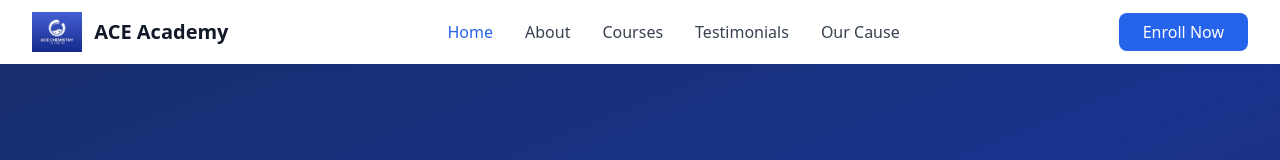
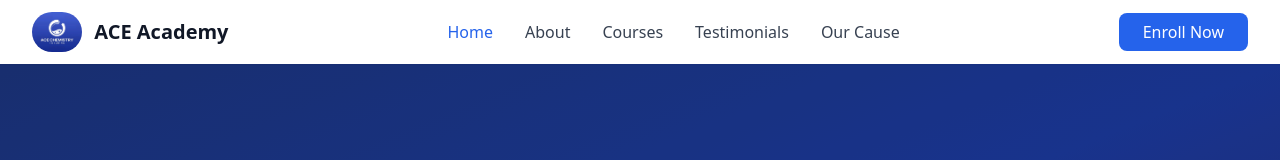
Before and after one commit to PaulLei/ace, a React (Vite) app: page / in a window 1280 px wide. Shown: the top 160 px of the page. Built offline with nearby package versions, Linux system fonts and the light colour scheme.

Commit message:
Update Header.tsx

```diff
--- a/src/components/Header.tsx
+++ b/src/components/Header.tsx
@@ -24,7 +24,7 @@
             <img
               src="/acelogo.jpeg"
               alt="ACE Academy Logo"
-              className="h-10 w-auto object-contain"
+              className="h-10 w-auto object-contain rounded-full"
             />
             <span className="text-xl font-bold text-gray-900">ACE Academy</span>
           </Link>
```
